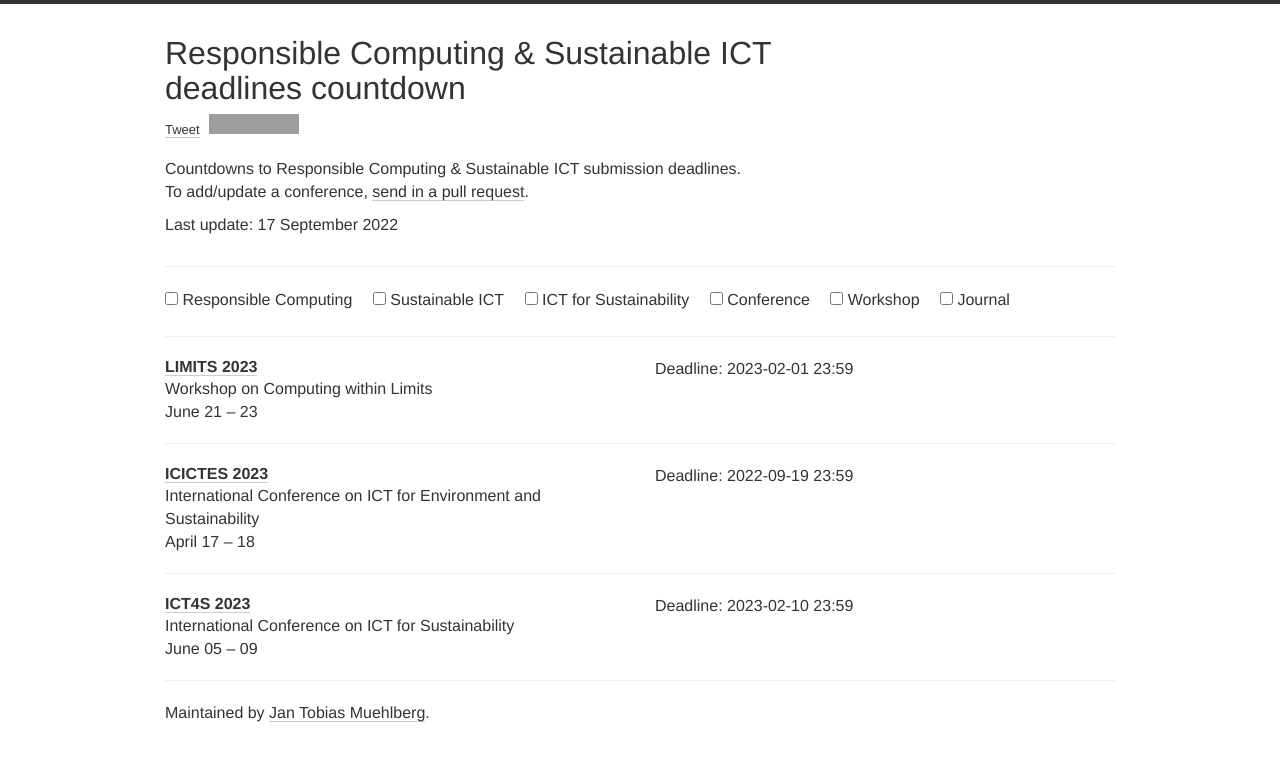
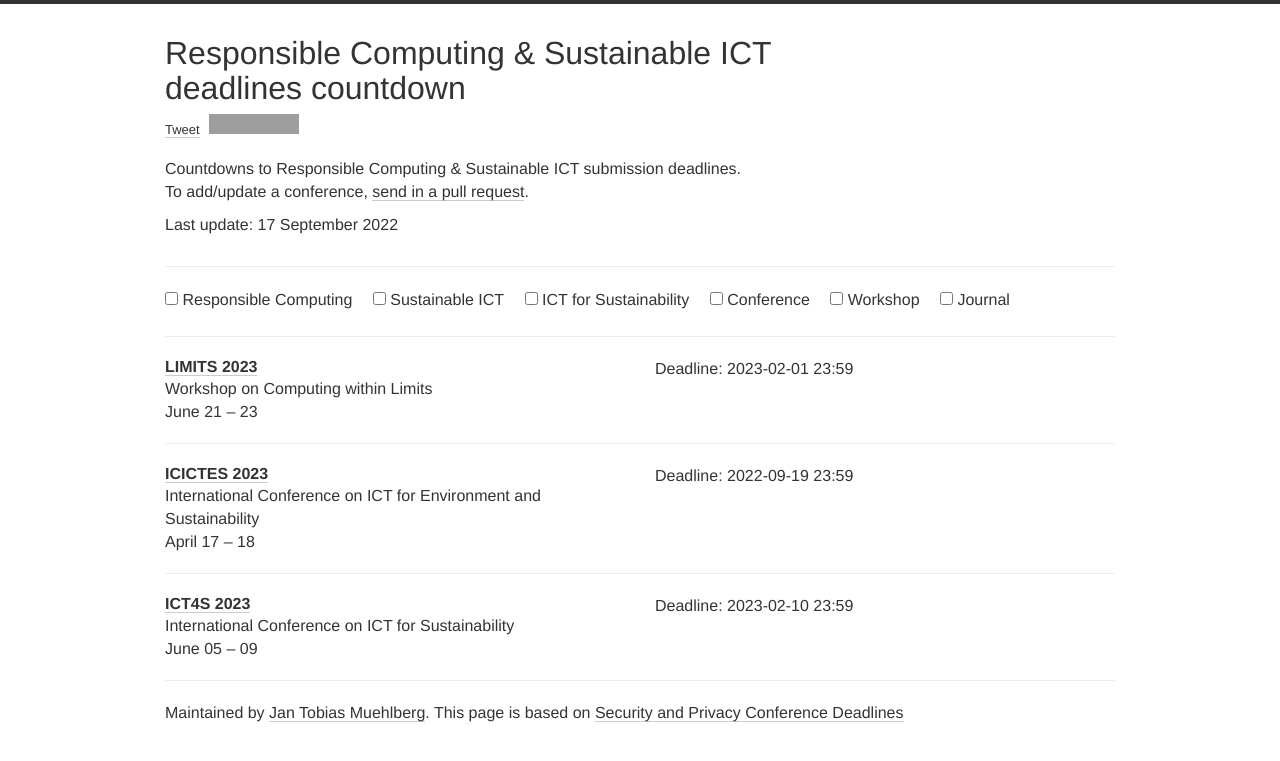
Before and after one commit to responsible-computing/responsible-computing.github.io, a Jekyll site: the page built from index.html, in a window 1280 px wide. Shown: the top 761 px of the page. Built offline with Jekyll 4.4.1, drawn with Linux system fonts in a browser that asks for light colours; nearby versions of some CDN libraries; comment, search, counter and statistics services are not loaded; grey boxes are pictures that could not be loaded.

Commit message:
dded referemce to "Security and Privacy Conference Deadlines"

```diff
--- a/index.html
+++ b/index.html
@@ -93,7 +93,10 @@
         {% endfor %}
       </div>
       <footer>
-        Maintained by <a href="https://www.beetzsee.de/aboutme.html">Jan Tobias Muehlberg</a>.
+        Maintained by <a href="https://www.beetzsee.de/aboutme.html">Jan
+Tobias Muehlberg</a>. This page is based on <a
+href="https://sec-deadlines.github.io/">Security and Privacy Conference
+Deadlines</a>
       </footer>
     </div>
 
```
